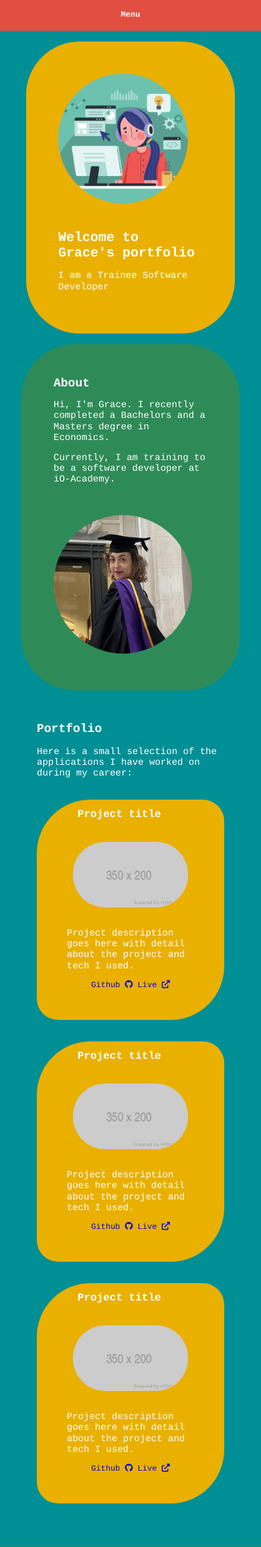
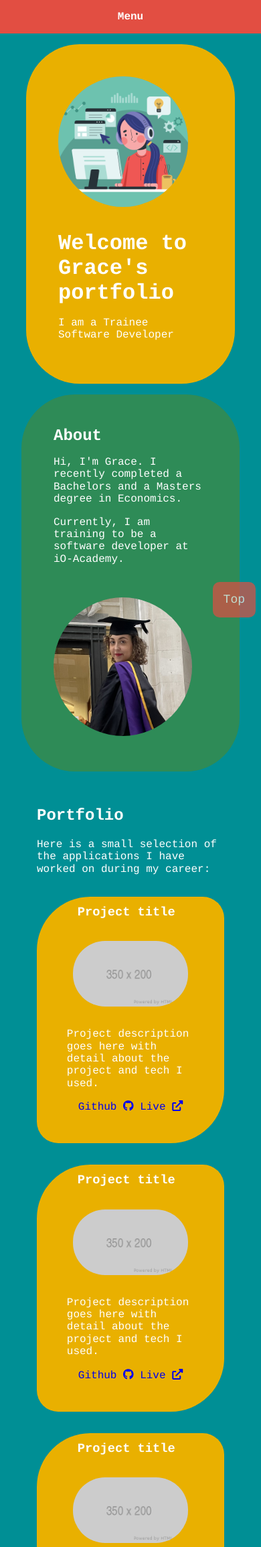
Before and after one commit to gracesessions/Portfolio, a PHP site: page / in a window 390 px wide. Shown: the top 2310 px of the page at 67% size. Run offline with PHP 8.4, Linux system fonts and the light colour scheme.

Commit message:
Version 5

```diff
--- a/css/style.css
+++ b/css/style.css
@@ -13,8 +13,12 @@ body {
   background-color: #008F95;
   font-size: 22px;
   color: #FFFFFF;
-/*  display: grid;
-  grid-template-columns: auto, 0px;*/
+  display: grid;
+  grid-template-columns: auto 0px;
+}
+
+h3 {
+  margin: 0 3rem;
 }
 
 nav {
@@ -73,6 +77,10 @@ header {
   flex-wrap: wrap;
 }
 
+.about:hover {
+  border-style: solid;
+}
+
 .about h2 {
 	margin: 0;
 }
@@ -101,6 +109,10 @@ header {
   width: 100%;
   margin: 2rem auto;
   border-radius: 5rem 2rem;
+}
+
+.project:hover {
+  border-style: solid;
 }
 
 .content {
@@ -147,10 +159,10 @@ a:hover {
 }
 
 #button {
-/*  position: sticky;
-  top: 0;*/
-/*  margin-top: 100vh;
-  bottom: 20px;*/
+  position: sticky;
+  bottom: 1rem;
+  margin-right: 0.5rem;
+  margin-top: 103vh;
   border: none;
   background-color: #E24E42;
   color: #FFFFFF;
@@ -158,7 +170,8 @@ a:hover {
   padding: 1rem;
   border-radius: 10px;
   font-size: 18px;
-  width: 4rem;
+  place-self: end;
+  white-space: nowrap;
 }
 
 #button:hover {
@@ -204,26 +217,10 @@ footer {
   }
 }
 
+@media only screen and (max-width: 600px) {
 
-h3 {
-  margin: 0 3rem;
-}
-
-@media only screen and (max-width: 600px) {
-  h1 {
-    font-size: 20px;
-  }
-
-  h2 {
-    font-size: 18px;
-  }
-
-  h3 {
+  body {
     font-size: 16px;
-  }
-
-  p {
-    font-size: 14px;
   }
 
   .girl {
@@ -246,14 +243,6 @@ h3 {
     padding: 0.8rem;
   }
 
-  .links {
-    font-size: 12px;
-  }
-
-  .contact a {
-    font-size: 50px;
-  }
-
   .content {
     gap: 1rem;
   }
@@ -262,7 +251,6 @@ h3 {
     width: 90%;
   }
 }
-
 
 @media only screen and (max-width: 480px) {
 
--- a/index.html
+++ b/index.html
@@ -11,6 +11,7 @@
 </head>
 
 <body id="top">
+  <div>
     <nav class="nav1">
       <div class="links">
         <a href="#about">About</a>
@@ -25,6 +26,11 @@
     <nav class="nav2">
       <div class="links">
         <a href="#menu">Menu</a>
+        <!-- <div class="dropdown-content">
+          <a href="#">About</a>
+          <a href="#">Portfolio</a>
+          <a href="#">Contact</a>
+        </div> -->
       </div>
     </nav>
 
@@ -110,9 +116,8 @@
     <p>© Copyright 2022</p>
     <p><a href="https://www.vecteezy.com/free-vector/programmer">Programmer Vectors by Vecteezy</a></p>
   </footer>
-  <!-- <button id="button" title="Back to Top">
-    <a href="#top">Top</a>
-  </button> -->
+</div>
+    <a href="#top" id="button">Top</a>
 </body>
 
 </html>
```
Lines whose indentation alone changed are shown as unchanged.
